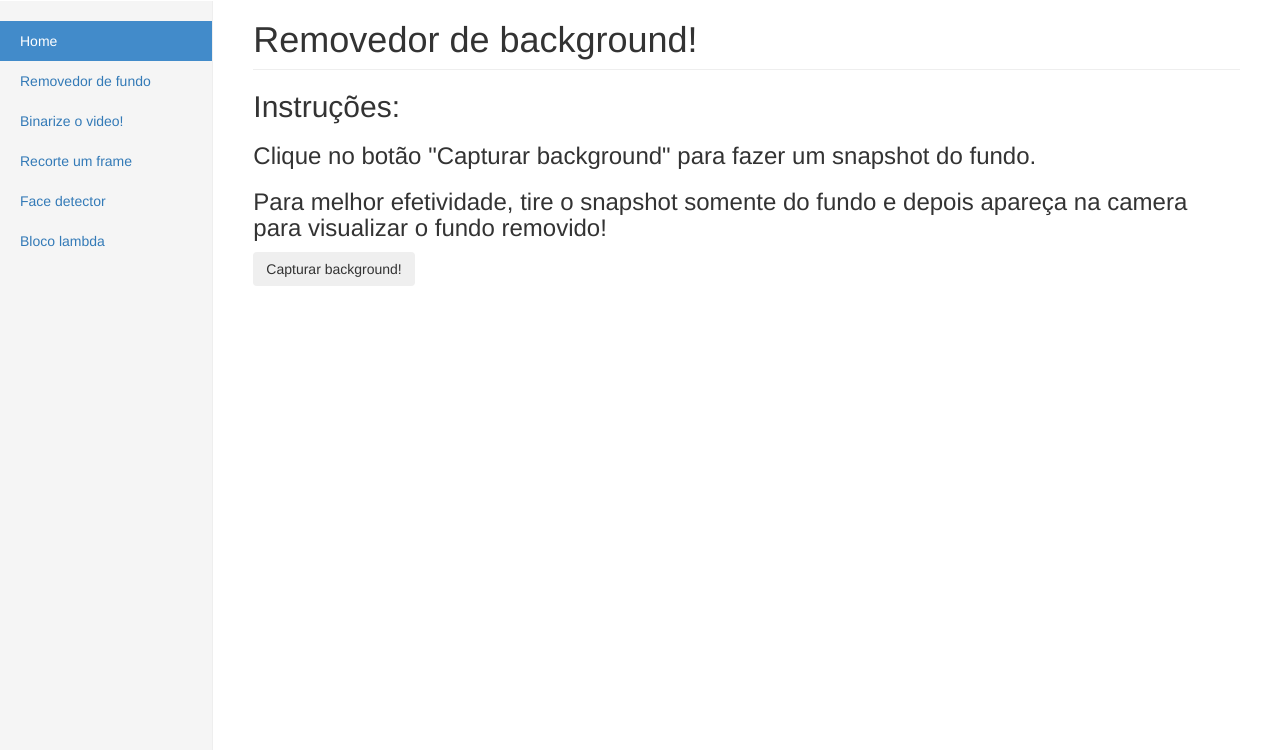
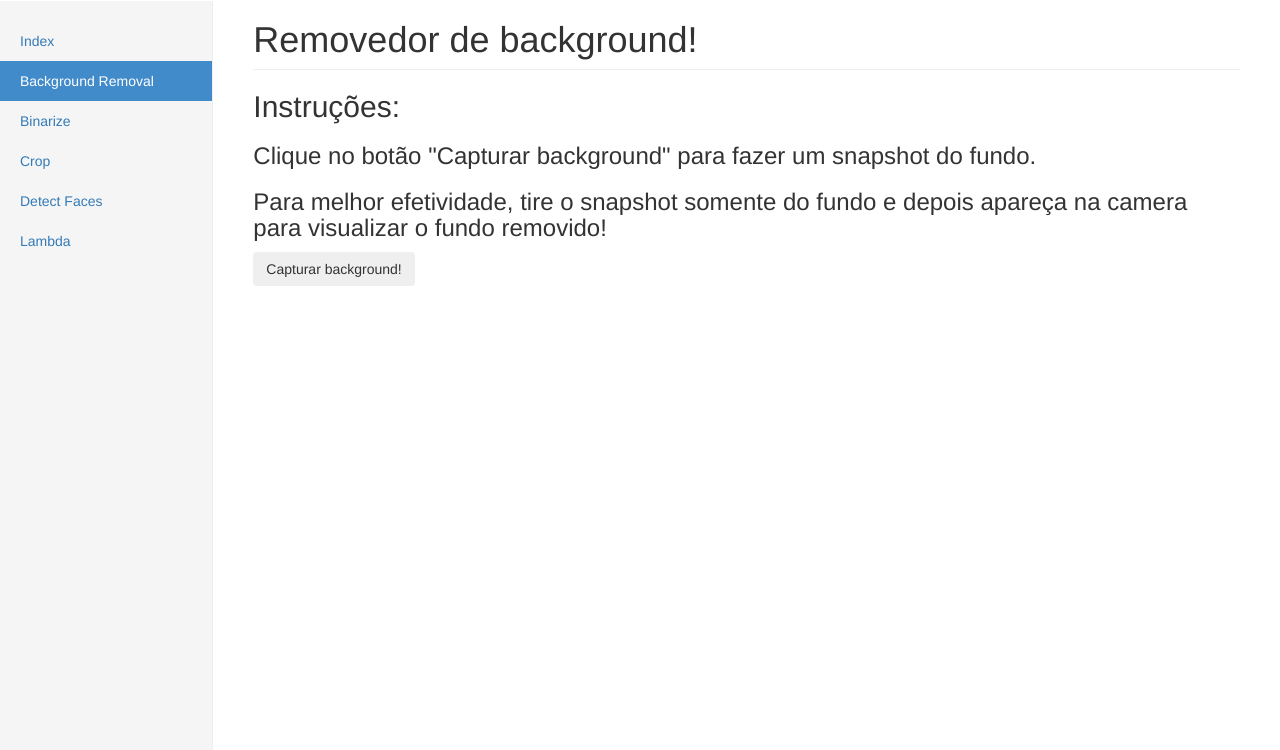
Before and after one commit to rafael-junio/opencv_camera_web_app, a Flask app: page /background in a window 1280 px wide. Shown: the part 50-800 px from the top of the page. Run offline with Flask 2, Linux system fonts and the light colour scheme; some libraries are stand-ins or nearby versions.

Commit message:
Update nos templates

```diff
--- a/templates/background.html
+++ b/templates/background.html
@@ -1,4 +1,5 @@
 {% extends 'base.html' %}
+{% set active_page = "background" %}
 
 {% block content %}
 
--- a/templates/base.html
+++ b/templates/base.html
@@ -22,11 +22,22 @@
 </head>
 
 <body>
+{% set navigation_bar = [
+    ('/', 'index', 'Index'),
+    ('/background', 'background', 'Background Removal'),
+    ('/binarize', 'binarize', 'Binarize'),
+    ('/crop', 'crop', 'Crop'),
+    ('/detect_faces', 'detect_faces', 'Detect Faces'),
+    ('/lambda', 'lambda', 'Lambda')
+    ] -%}
+
+{% set active_page = active_page|default('index') -%}
 
 <nav class="navbar navbar-inverse navbar-fixed-top">
     <div class="container-fluid">
         <div class="navbar-header">
-          <button type="button" class="navbar-toggle collapsed" data-toggle="collapse" data-target="#navbar" aria-expanded="false" aria-controls="navbar">
+            <button type="button" class="navbar-toggle collapsed" data-toggle="collapse" data-target="#navbar"
+                    aria-expanded="false" aria-controls="navbar">
                 <span class="sr-only">Toggle navigation</span>
                 <span class="icon-bar"></span>
                 <span class="icon-bar"></span>
@@ -41,15 +52,12 @@
     <div class="row">
         <div class="col-sm-3 col-md-2 sidebar">
             <ul class="nav nav-sidebar">
-            <li class="active"><a href="/">Home <span class="sr-only">(current)</span></a></li>
-            <li><a href="background">Removedor de fundo</a></li>
-            <li><a href="binarize">Binarize o video!</a></li>
-            <li><a href="crop">Recorte um frame</a></li>
-            <li><a href="detect_faces">Face detector</a></li>
-            <li><a href="lambda">Bloco lambda</a></li>
-          </ul>
-          <ul class="nav nav-sidebar">
-
+                {% for href, id, caption in navigation_bar %}
+                <li
+                {% if id == active_page %} class="active" {% endif %} >
+                    <a href="{{ href|e }}">{{ caption|e }}</a>
+                </li>
+                {% endfor %}
             </ul>
         </div>
 
--- a/templates/binarize.html
+++ b/templates/binarize.html
@@ -1,4 +1,5 @@
 {% extends 'base.html' %}
+{% set active_page = "binarize" %}
 
 {% block content %}
 
--- a/templates/crop.html
+++ b/templates/crop.html
@@ -1,4 +1,5 @@
 {% extends 'base.html' %}
+{% set active_page = "crop" %}
 
 {% block content %}
 
--- a/templates/detect_faces.html
+++ b/templates/detect_faces.html
@@ -1,4 +1,5 @@
 {% extends 'base.html' %}
+{% set active_page = "detect_faces" %}
 
 {% block content %}
 
```
Lines whose indentation alone changed are shown as unchanged.
